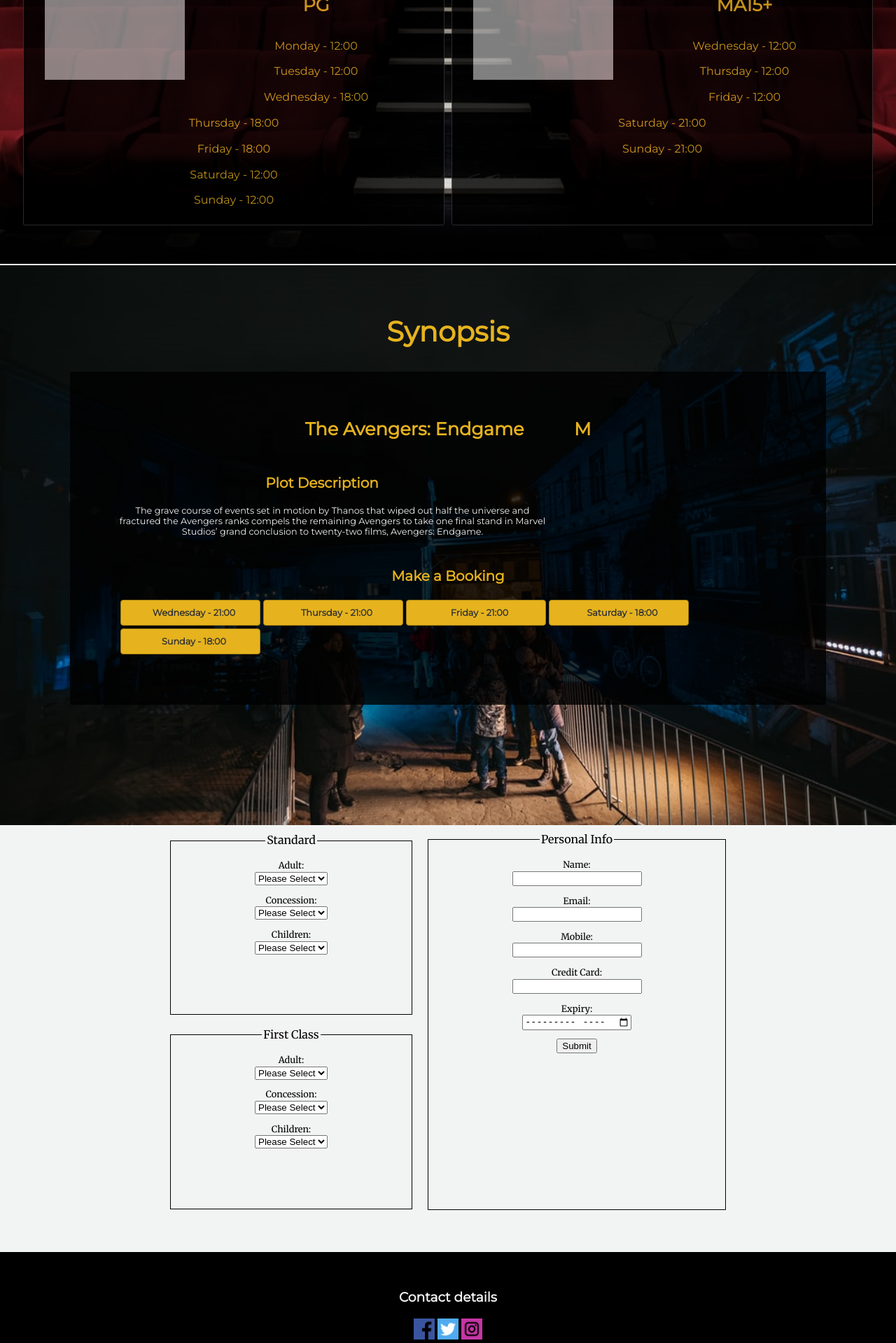
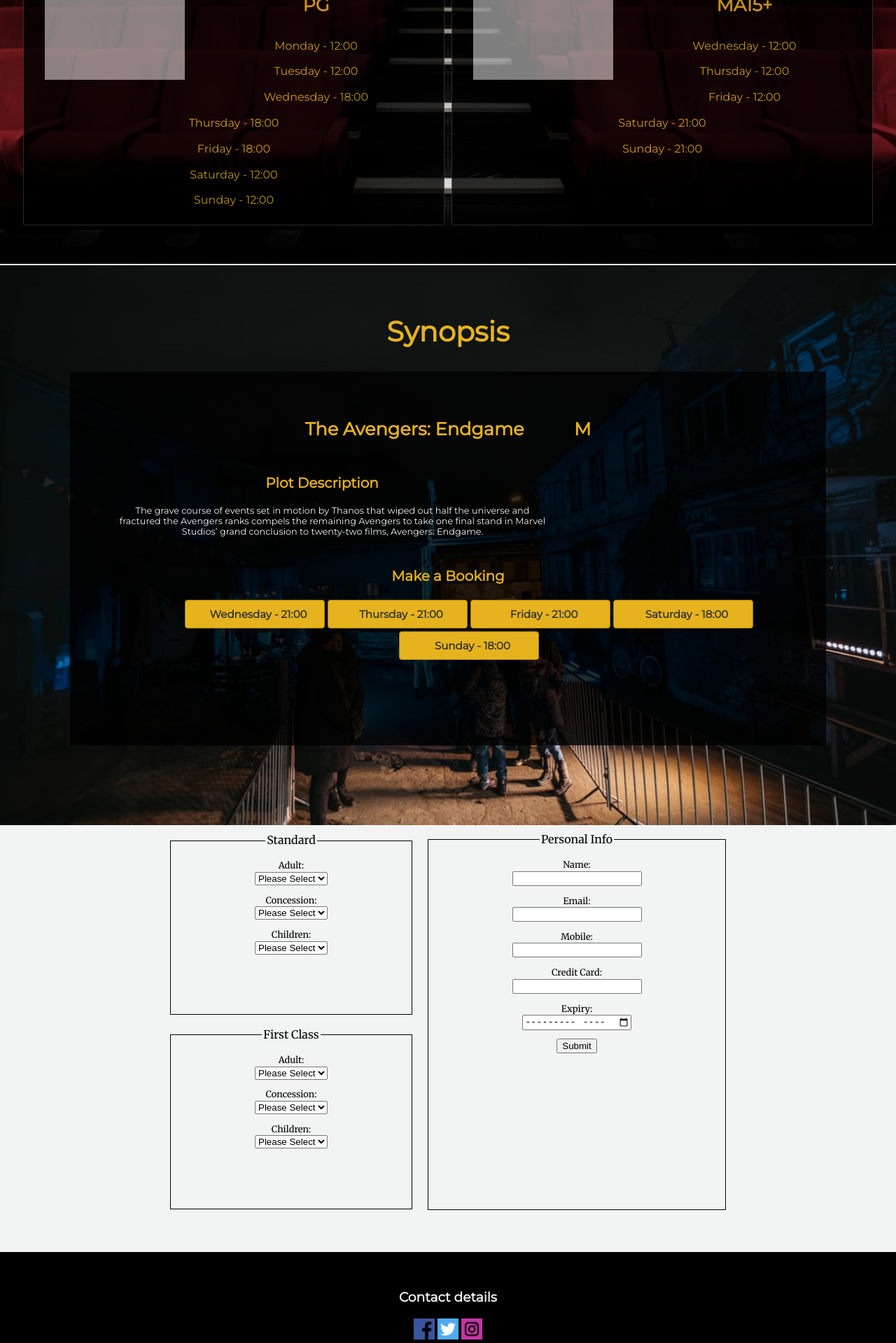
Before and after one commit to pmkays/Lunardo, a PHP site: page / in a window 1280 px wide. Shown: the part 3659-5578 px from the top of the page at 70% size. Run offline with PHP 8.4, Linux system fonts and the light colour scheme; grey boxes are pictures that could not be loaded.

Commit message:
Fixed scaling of buttons.

```diff
--- a/index.php
+++ b/index.php
@@ -189,7 +189,7 @@
               Avengers: Endgame.
             </p>
           <h3 class="movie-information"><br>Make a Booking</h3>
-          <div class="booking">
+          <div class="booking flexbox">
             <button>Wednesday - 21:00</button>
             <button>Thursday - 21:00</button>
             <button>Friday - 21:00</button>
@@ -208,7 +208,7 @@
               her parents and pull off their dream wedding.
             </p>
           <h3 class="movie-information"><br>Make a Booking</h3>
-          <div class="booking">
+          <div class="booking flexbox">
             <button>Monday - 18:00</button>
             <button>Tuesday - 18:00</button>
             <button>Saturday - 15:00</button>
@@ -228,7 +228,7 @@
               revitalizing the run-down circus.
             </p>
           <h3 class="movie-information"><br>Make a Booking</h3>
-          <div class="booking">
+          <div class="booking flexbox">
             <button>Monday - 12:00</button>
             <button>Tuesday - 12:00</button>
             <button>Wednesday - 18:00</button>
@@ -249,7 +249,7 @@
               ironic detachment, humour, and the wit that defined his life.
             </p>
           <h3 class="movie-information"><br>Make a Booking</h3>
-          <div class="booking">
+          <div class="booking flexbox">
             <button>Wednesday - 12:00</button>
             <button>Thursday - 12:00</button>
             <button>Friday - 12:00</button>
--- a/style.css
+++ b/style.css
@@ -112,20 +112,20 @@ th{
 }
 
 .booking button{
-	display:grid;
+	display:inline-block;
 	background-color: #E6B31E;
  	border:1px solid #a17d12;
 	border-width:1px;
  	padding:10px 10px 10px 20px;
  	cursor:pointer;
-	float:left;
 	font-weight:bold;
 	font-family: 'Montserrat', sans-serif;
-  font-size:1vw;
+  font-size:15px;
 	color: #343434;
 	border-radius: 4px;
 	margin: 2px;
   width: 20%;
+  min-width: 100px;
 }
 
 .booking button:hover{
```
